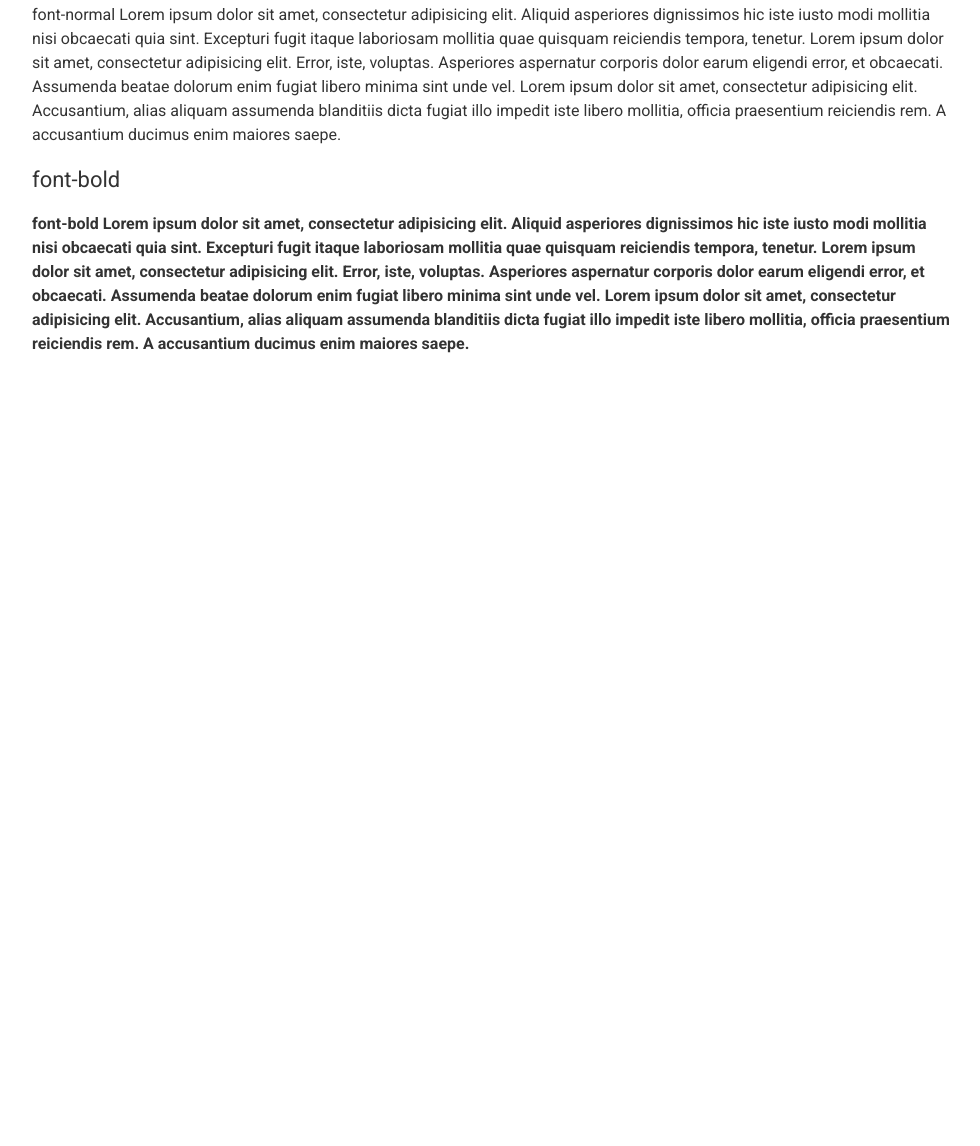
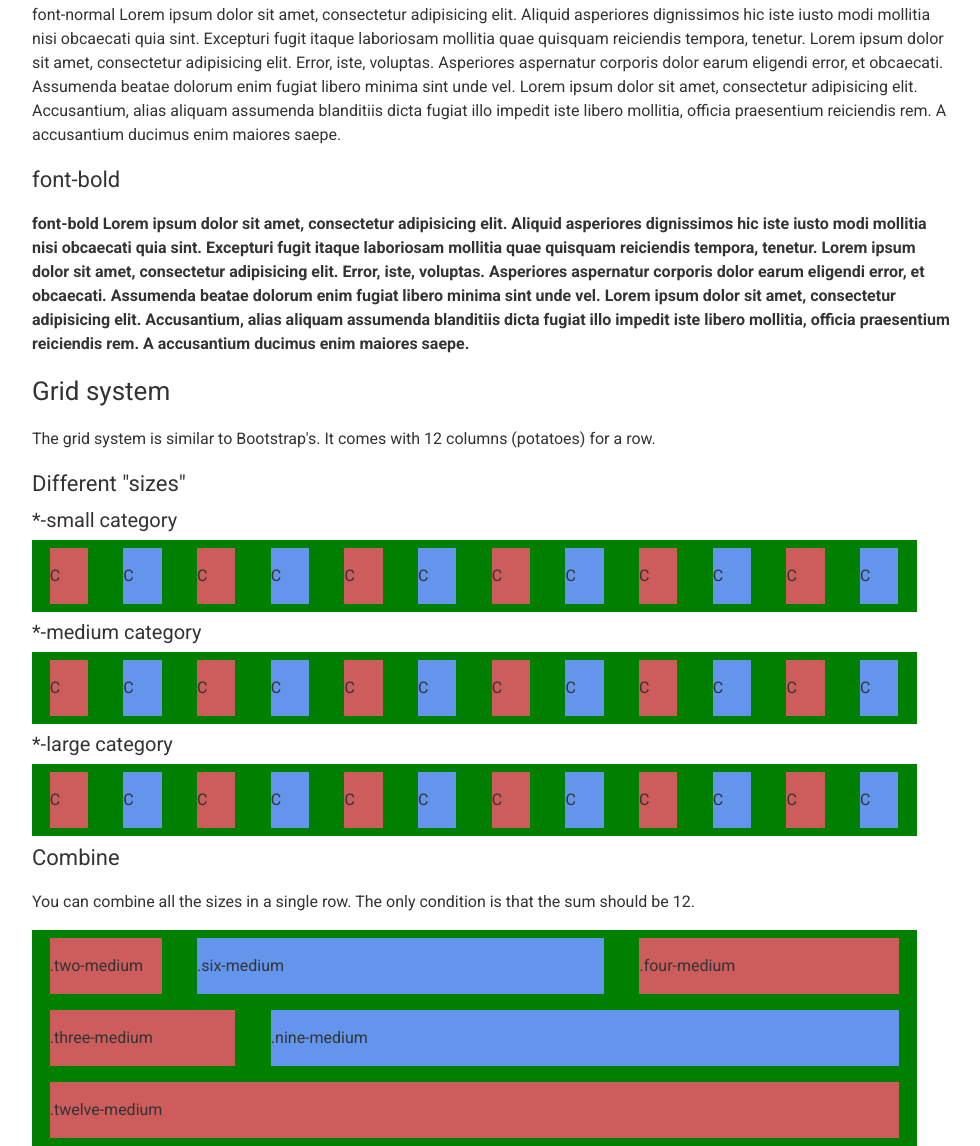
Before and after one commit to ummahusla/PotatoCSS, a plain HTML site: page examples/index.html in a window 1280 px wide. Shown: the part 1834-2980 px from the top of the page, without its empty margins (128-1108 px from the left). Before the commit the page ends 2206 px from the top, so only its background shows below. Drawn offline with Linux system fonts and the light colour scheme.

Commit message:
Add grid examples

```diff
--- a/examples/index.html
+++ b/examples/index.html
@@ -4,6 +4,17 @@
     <meta charset="UTF-8">
     <title>Index of examples</title>
     <link rel="stylesheet" href="../potato.css">
+    <style>
+        .red {
+            background-color: indianred;
+        }
+        .blue {
+            background-color: cornflowerblue;
+        }
+        .green {
+            background-color: green;
+        }
+    </style>
 </head>
 <body>
 <div class="container">
@@ -79,6 +90,163 @@
             <code>font-bold</code> Lorem ipsum dolor sit amet, consectetur adipisicing elit. Aliquid asperiores dignissimos hic iste iusto modi mollitia nisi obcaecati quia sint. Excepturi fugit itaque laboriosam mollitia quae quisquam reiciendis tempora, tenetur. Lorem ipsum dolor sit amet, consectetur adipisicing elit. Error, iste, voluptas. Asperiores aspernatur corporis dolor earum eligendi error, et obcaecati. Assumenda beatae dolorum enim fugiat libero minima sint unde vel. Lorem ipsum dolor sit amet, consectetur adipisicing elit. Accusantium, alias aliquam assumenda blanditiis dicta fugiat illo impedit iste libero mollitia, officia praesentium reiciendis rem. A accusantium ducimus enim maiores saepe.
         </p>
 
+        <h2>Grid system</h2>
+        <p>
+            The grid system is similar to Bootstrap's. It comes with 12 columns (potatoes) for a row.
+        </p>
+        <h3>Different "sizes"</h3>
+        <h4>*-small category</h4>
+        <div class="row green">
+            <div class="one-small potato red">
+                <p>C</p>
+            </div>
+            <div class="one-small potato blue">
+                <p>C</p>
+            </div>
+            <div class="one-small potato red">
+                <p>C</p>
+            </div>
+            <div class="one-small potato blue">
+                <p>C</p>
+            </div>
+            <div class="one-small potato red">
+                <p>C</p>
+            </div>
+            <div class="one-small potato blue">
+                <p>C</p>
+            </div>
+            <div class="one-small potato red">
+                <p>C</p>
+            </div>
+            <div class="one-small potato blue">
+                <p>C</p>
+            </div>
+            <div class="one-small potato red">
+                <p>C</p>
+            </div>
+            <div class="one-small potato blue">
+                <p>C</p>
+            </div>
+            <div class="one-small potato red">
+                <p>C</p>
+            </div>
+            <div class="one-small potato blue">
+                <p>C</p>
+            </div>
+        </div>
+
+        <h4>*-medium category</h4>
+        <div class="row green">
+            <div class="one-medium potato red">
+                <p>C</p>
+            </div>
+            <div class="one-medium potato blue">
+                <p>C</p>
+            </div>
+            <div class="one-medium potato red">
+                <p>C</p>
+            </div>
+            <div class="one-medium potato blue">
+                <p>C</p>
+            </div>
+            <div class="one-medium potato red">
+                <p>C</p>
+            </div>
+            <div class="one-medium potato blue">
+                <p>C</p>
+            </div>
+            <div class="one-medium potato red">
+                <p>C</p>
+            </div>
+            <div class="one-medium potato blue">
+                <p>C</p>
+            </div>
+            <div class="one-medium potato red">
+                <p>C</p>
+            </div>
+            <div class="one-medium potato blue">
+                <p>C</p>
+            </div>
+            <div class="one-medium potato red">
+                <p>C</p>
+            </div>
+            <div class="one-medium potato blue">
+                <p>C</p>
+            </div>
+        </div>
+
+        <h4>*-large category</h4>
+        <div class="row green">
+            <div class="one-large potato red">
+                <p>C</p>
+            </div>
+            <div class="one-large potato blue">
+                <p>C</p>
+            </div>
+            <div class="one-large potato red">
+                <p>C</p>
+            </div>
+            <div class="one-large potato blue">
+                <p>C</p>
+            </div>
+            <div class="one-large potato red">
+                <p>C</p>
+            </div>
+            <div class="one-large potato blue">
+                <p>C</p>
+            </div>
+            <div class="one-large potato red">
+                <p>C</p>
+            </div>
+            <div class="one-large potato blue">
+                <p>C</p>
+            </div>
+            <div class="one-large potato red">
+                <p>C</p>
+            </div>
+            <div class="one-large potato blue">
+                <p>C</p>
+            </div>
+            <div class="one-large potato red">
+                <p>C</p>
+            </div>
+            <div class="one-large potato blue">
+                <p>C</p>
+            </div>
+        </div>
+
+
+        <h3>Combine</h3>
+        <p>
+            You can combine all the sizes in a single row. The only condition is that the sum should be 12.
+        </p>
+        <div class="row green">
+            <div class="two-medium potatoes red">
+                <p>.two-medium</p>
+            </div>
+            <div class="six-medium potatoes blue">
+                <p>.six-medium</p>
+            </div>
+            <div class="four-medium potatoes red">
+                <p>.four-medium</p>
+            </div>
+        </div>
+
+        <div class="row green">
+            <div class="three-medium potatoes red">
+                <p>.three-medium</p>
+            </div>
+            <div class="nine-medium potatoes blue">
+                <p>.nine-medium</p>
+            </div>
+        </div>
+
+        <div class="row green">
+            <div class="twelve-medium potatoes red">
+                <p>.twelve-medium</p>
+            </div>
+        </div>
+
     </div>
 </div>
 </body>
```
